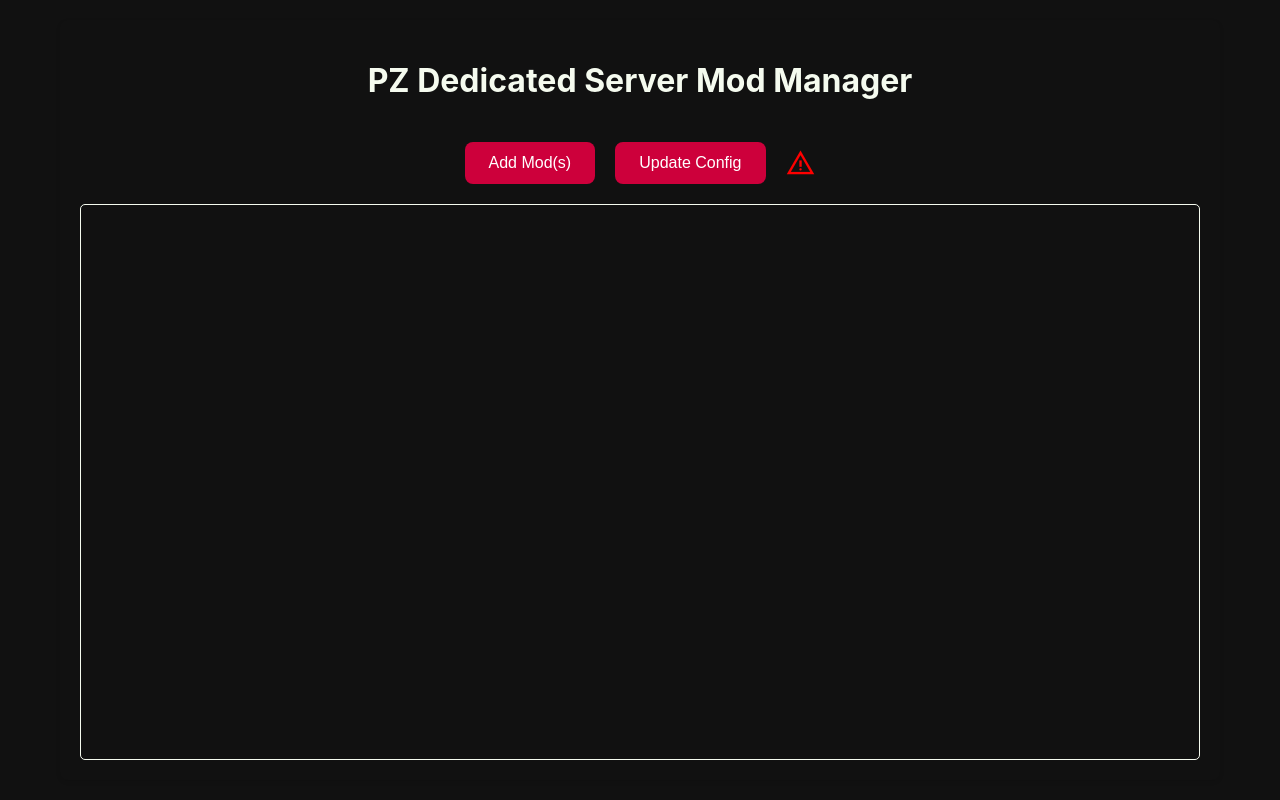
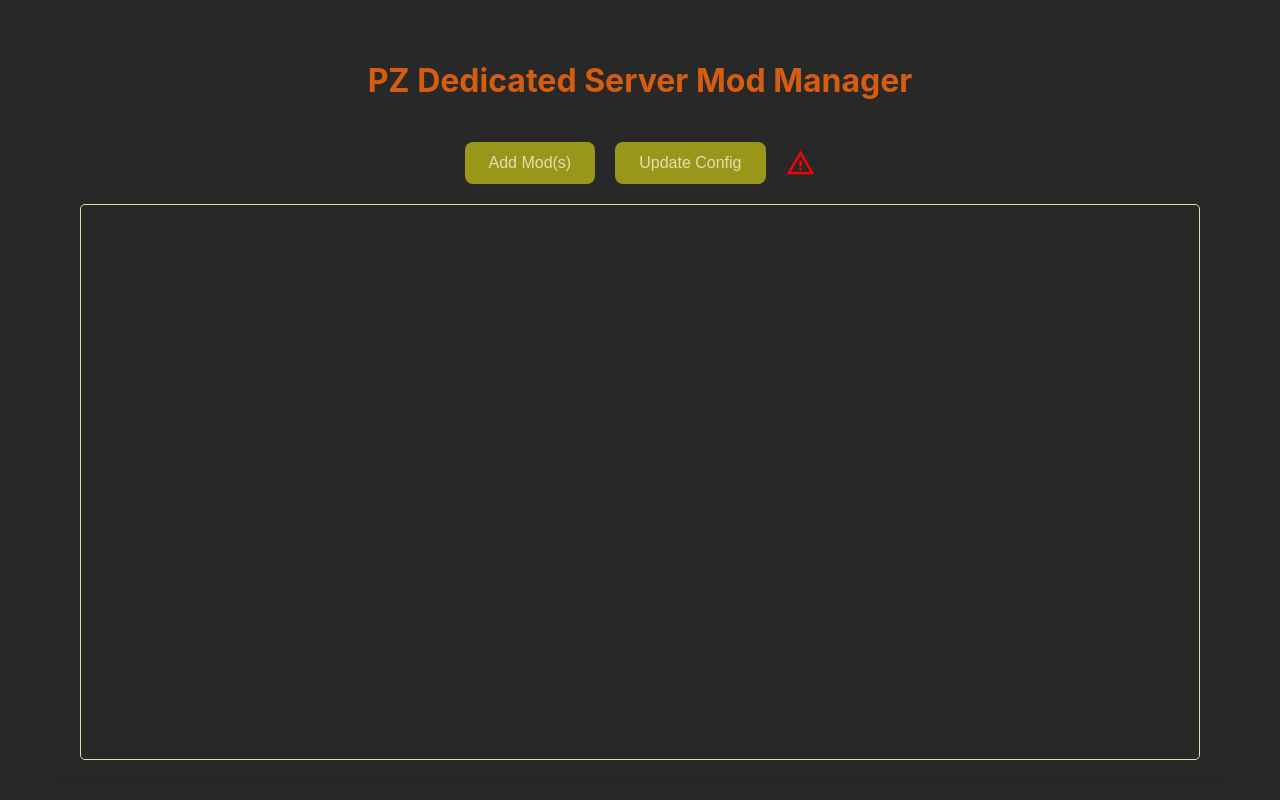
Before and after one commit to Grang404/Zomboid-Mod-Manager, a Flask app: page / in a window 1280 px wide. Run offline with Flask 3, Linux system fonts and the light colour scheme; data that the repository does not hold is empty.

Commit message:
updated theme to gruvbox

```diff
--- a/static/css/styles.css
+++ b/static/css/styles.css
@@ -1,9 +1,28 @@
+:root {
+	--gruvbox-bg: #282828;
+	--gruvbox-fg: #ebdbb2;
+	--gruvbox-dark0: #1d2021;
+	--gruvbox-dark1: #3c3836;
+	--gruvbox-dark2: #504945;
+	--gruvbox-dark3: #665c54;
+	--gruvbox-dark4: #7c6f64;
+	--gruvbox-gray: #928374;
+	--gruvbox-red: #cc241d;
+	--gruvbox-green: #98971a;
+	--gruvbox-yellow: #d79921;
+	--gruvbox-blue: #458588;
+	--gruvbox-purple: #b16286;
+	--gruvbox-aqua: #689d6a;
+	--gruvbox-orange: #d65d0e;
+}
+
 body {
 	font-family: -apple-system, BlinkMacSystemFont, "Segoe UI", Roboto, Helvetica, Arial, sans-serif;
 	max-width: 1200px;
 	margin: 0 auto;
 	padding: 20px;
-	background: #111111;
+	background: var(--gruvbox-bg);
+	color: var(--gruvbox-fg);
 	min-height: 100vh;
 	box-sizing: border-box;
 	overflow: hidden;
@@ -22,7 +41,7 @@ body {
 .header {
 	text-align: center;
 	margin-bottom: 20px;
-	color: #F5FBEF;
+	color: var(--gruvbox-orange);
 }
 
 .button-container {
@@ -34,8 +53,8 @@ body {
 }
 
 .styled-button {
-	background: #CD003B;
-	color: white;
+	background-color: var(--gruvbox-green);
+	color: var(--gruvbox-fg);
 	border: none;
 	padding: 12px 24px;
 	border-radius: 8px;
@@ -87,7 +105,7 @@ body {
 	flex: 1;
 	overflow-y: auto;
 	padding: 1.5rem 1rem;
-	border: 1px solid #F5FBEF;
+	border: 1px solid var(--gruvbox-fg);
 	border-radius: 5px;
 }
 
```
Also changed, not shown: other parts of static/css/styles.css (+29 -35 lines).
